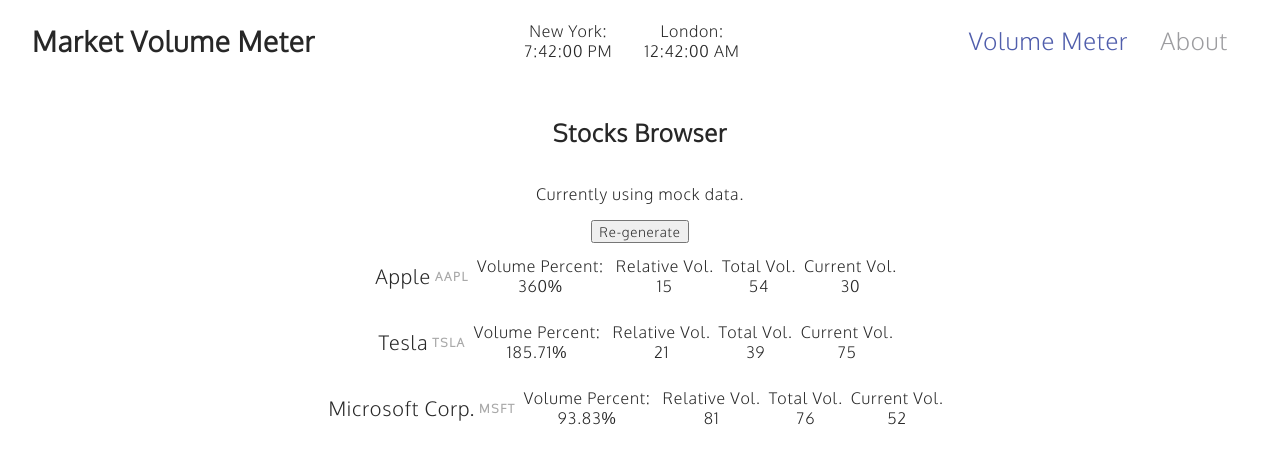
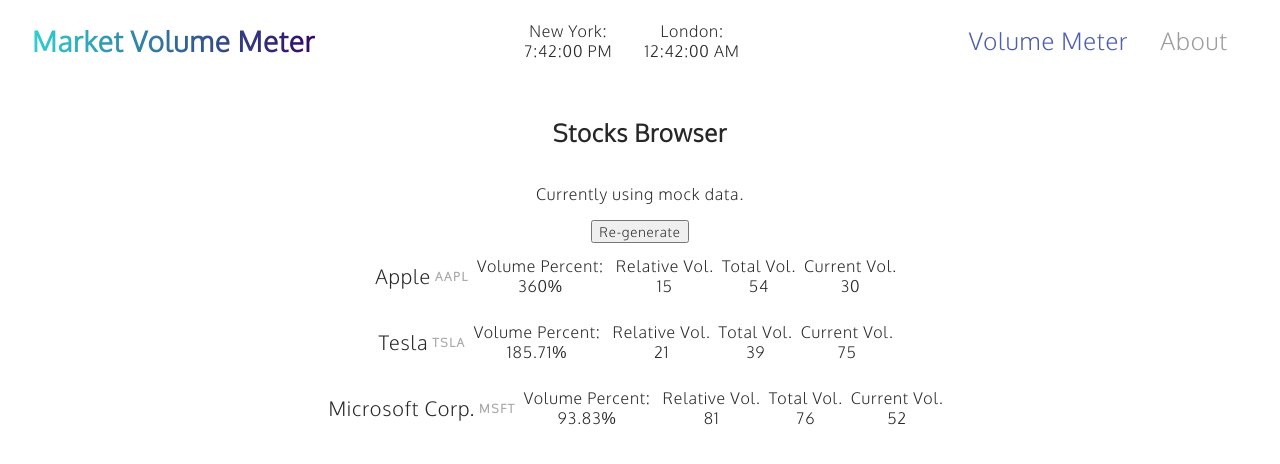
Before and after one commit to aclarke211/market-volume-meter, a Vue app: page / in a window 1280 px wide. Shown: the top 464 px of the page. Built offline with nearby package versions, Linux system fonts and the light colour scheme.

Commit message:
style: :lipstick: update logo.
Use a gradiant for the text colour of the logo.

```diff
--- a/src/components/HeaderComp.vue
+++ b/src/components/HeaderComp.vue
@@ -75,6 +75,9 @@
     font-size: 1.75rem;
     font-weight: 600;
     margin-left: 0;
+    background: linear-gradient(to right, #30CFD0 0%, #330867 100%);
+    background-clip: text;
+    -webkit-text-fill-color: transparent;
   }
 
   &__nav {
```
